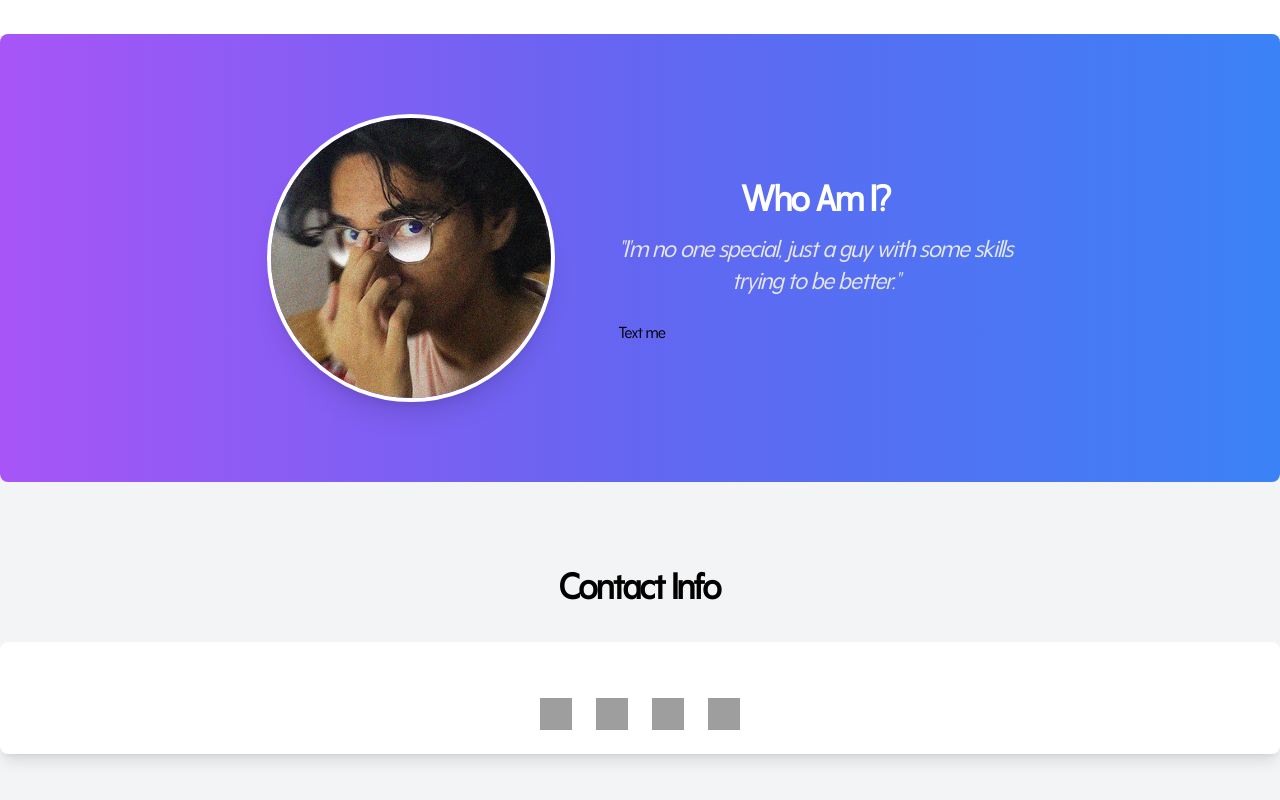
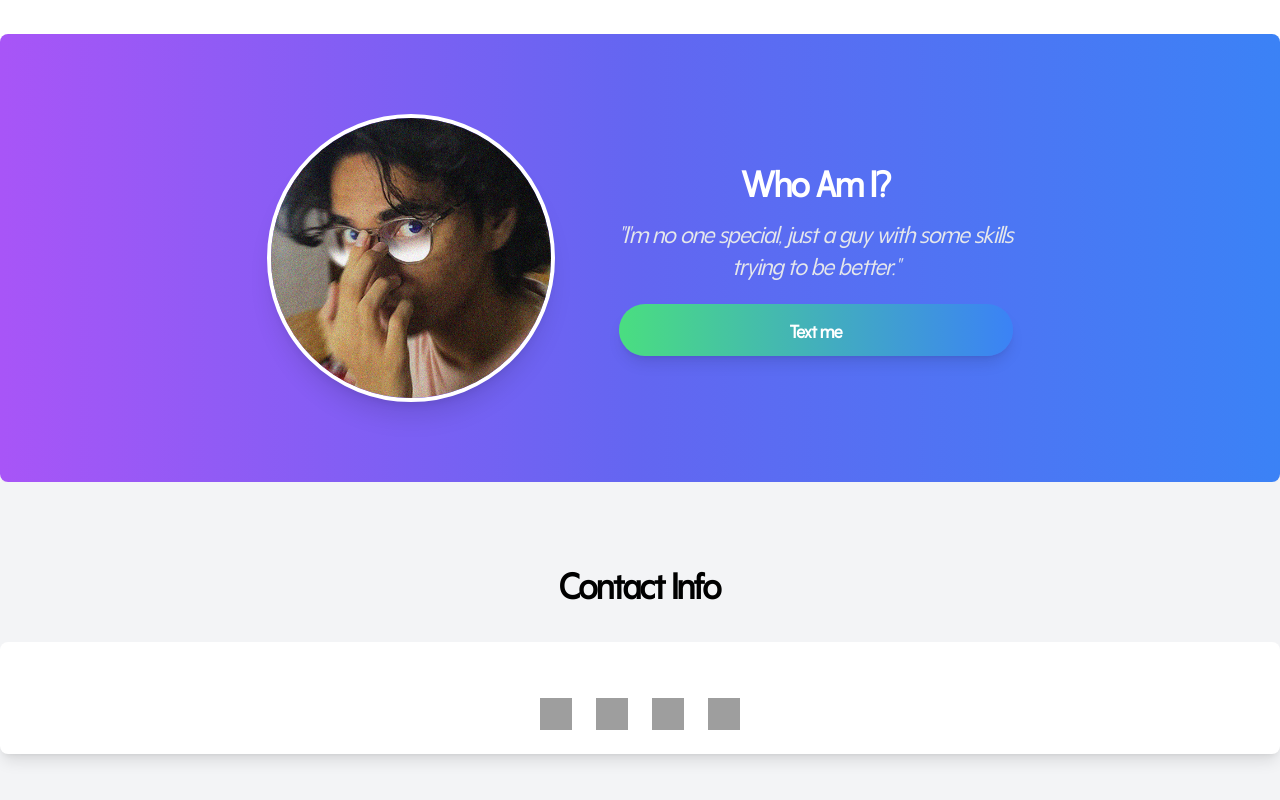
Before and after one commit to superAman07/AnuragAnonymousPortfolio, a React (Create React App) app: page / in a window 1280 px wide. Shown: the part 2207-3007 px from the top of the page. Built offline with nearby package versions, Linux system fonts and the light colour scheme; grey boxes are pictures that could not be loaded.

Commit message:
cleared some more stuffs

```diff
--- a/src/components/About/about.jsx
+++ b/src/components/About/about.jsx
@@ -15,12 +15,12 @@ const About = () => {
         />
       </div>
 
-      <div className="max-w-md content-center">
+      <div className="max-w-md flex flex-col content-center">
         <h2 className="text-3xl md:text-4xl font-semibold text-center text-white mb-4">Who Am I?</h2>
         <p className="text-gray-200 text-2xl text-center italic mb-6">
           "I'm no one special, just a guy with some skills <br/> trying to be better."
         </p>
-        <button><a href='contact'>Text me</a></button>
+        <a className='text-center w-auto py-3 px-8 bg-gradient-to-r from-green-400 to-blue-500 text-white font-semibold text-lg rounded-full shadow-lg transition-transform duration-300 ease-in-out hover:scale-105 hover:from-green-500 hover:to-blue-600' href='#contact'>Text me</a>
       </div>
     </section>
   );
```
